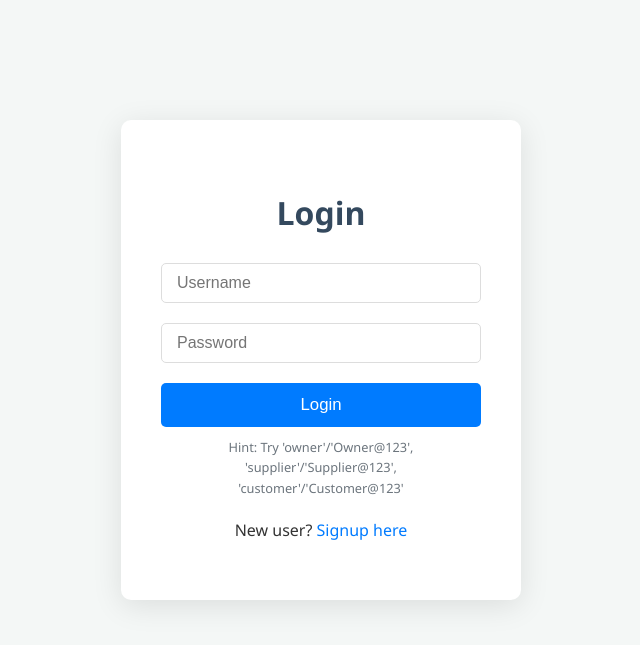
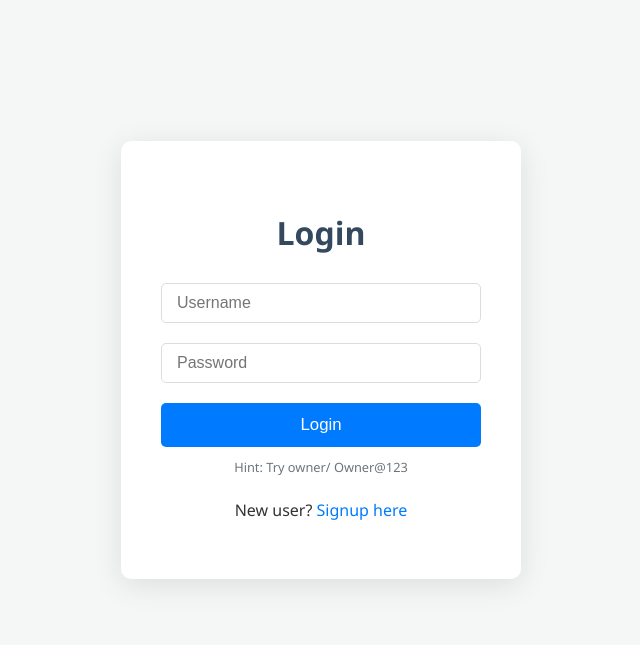
Before and after one commit to Vyshnav-Periyambra/ecommerce_website, a Django app: page / in a window 1280 px wide. Shown: the top 645 px of the page, without its empty margins (319-959 px from the left). Run offline with Django 5.2, Linux system fonts and the light colour scheme.

Commit message:
Update login.html

```diff
--- a/inventory_app/templates/login.html
+++ b/inventory_app/templates/login.html
@@ -14,7 +14,8 @@
         <input type="password" name="password" placeholder="Password" required>
         <button type="submit">Login</button>
         <p class="hint">
-                Hint: Try 'owner'/'Owner@123', 'supplier'/'Supplier@123', 'customer'/'Customer@123'
+                Hint: Try  owner/ Owner@123
+<!--             'supplier'/'Supplier@123', 'customer'/'Customer@123' -->
             </p>
         <p class="text-center mt-20">New user? <a href="{% url 'signup' %}">Signup here</a></p>
     </form>
```
